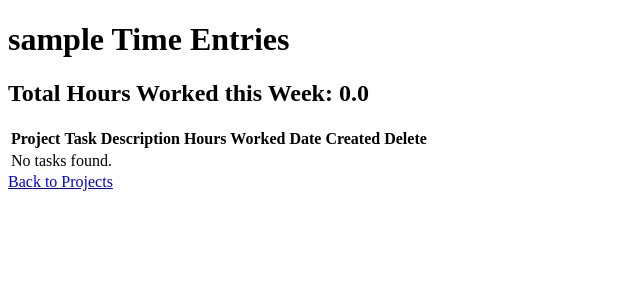
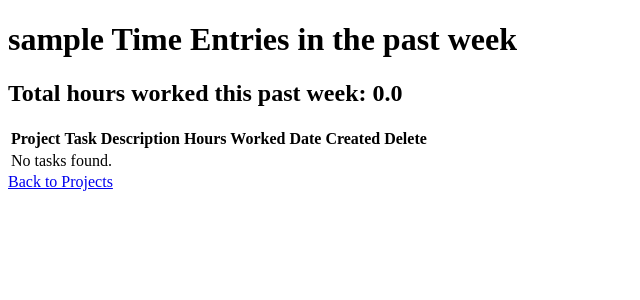
Before and after one commit to djrubio05/timetracker, a Django app: page /timetracker/user/1/ in a window 1280 px wide. Shown: the part 29-329 px from the top of the page, without its empty margins (0-640 px from the left). Run offline with Django 5.2, Linux system fonts and the light colour scheme; the visitor is signed in with stand-in values (Sample User, id 1); data comes from the database, SQL or seed files in the repository; data that the repository does not hold is empty.

Commit message:
minor content change for user_week_detail template

```diff
--- a/myproject/timetracker/templates/timetracker/user_week_detail.html
+++ b/myproject/timetracker/templates/timetracker/user_week_detail.html
@@ -1,8 +1,8 @@
 {% extends 'base.html' %}
 {% block title %}{{ user.username }} Time Entries{% endblock %}
 {% block content %}
-  <h1>{{ user.username }} Time Entries</h1>
-  <h2>Total Hours Worked this Week: {{ total_hours_worked_by_user }}</h2>
+  <h1>{{ user.username }} Time Entries in the past week</h1>
+  <h2>Total hours worked this past week: {{ total_hours_worked_by_user }}</h2>
   <table>
     <tr>
       <th>Project</th>
```
